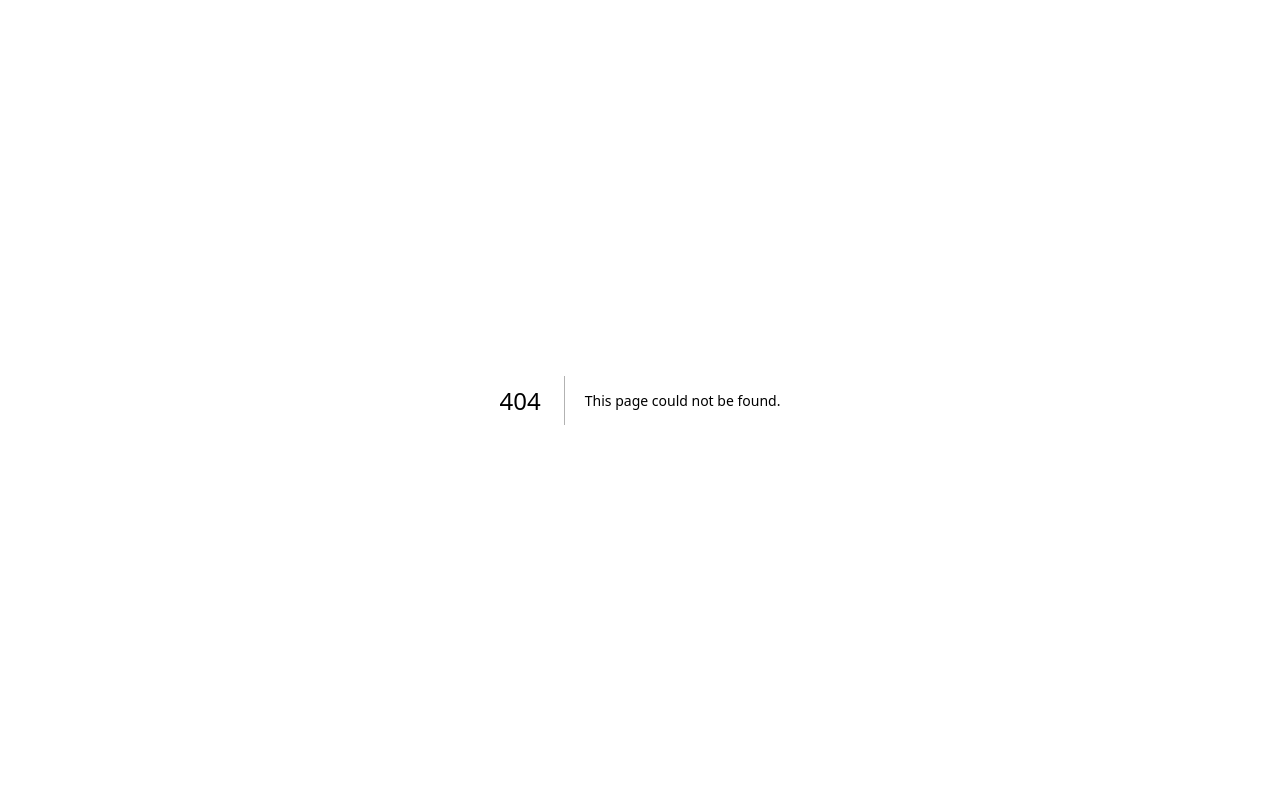
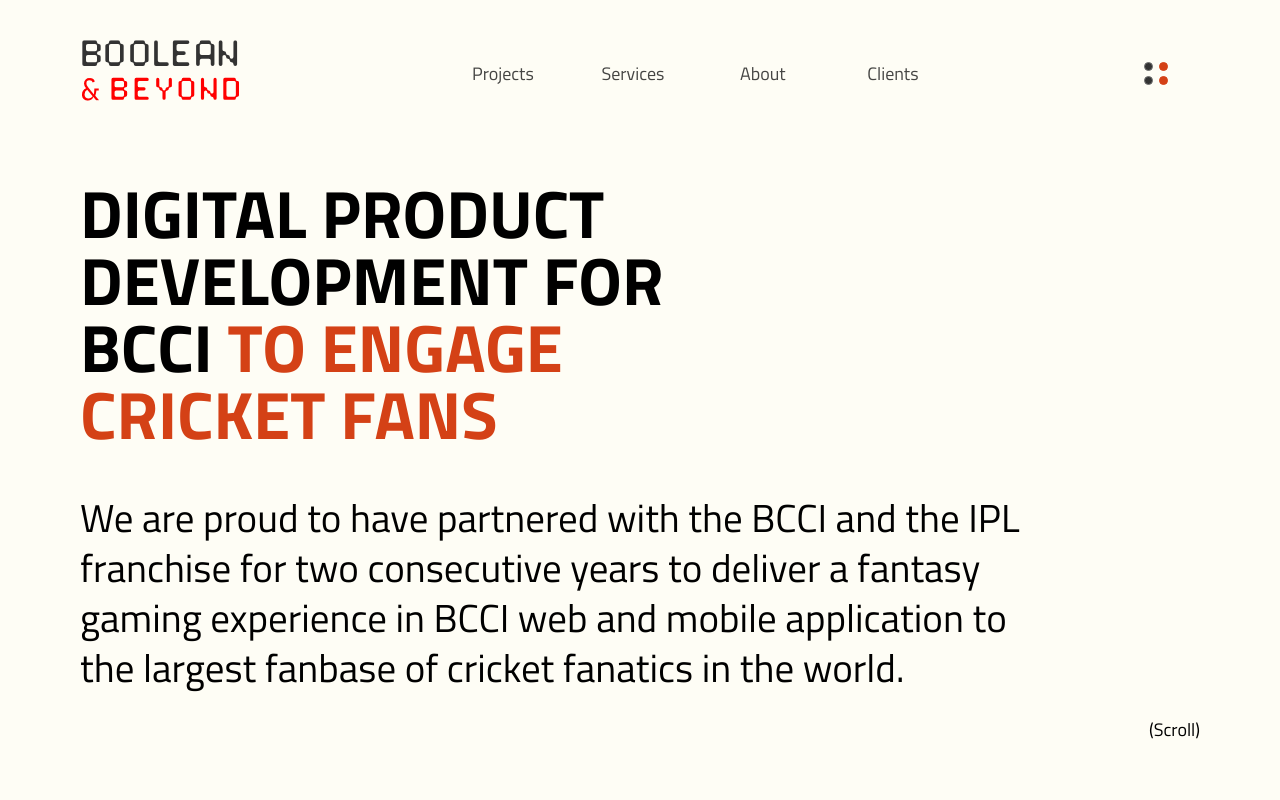
Before and after one commit to hariprasadvit/bnbwebsite, a Next.js app: page /case-study in a window 1280 px wide. Before the commit this address had no page. Shown: the top 800 px of the page. Built offline with nearby package versions, Linux system fonts and the light colour scheme.

Commit message:
url change

```diff
--- /dev/null
+++ b/src/app/case-study/page.js
@@ -0,0 +1,36 @@
+/** @format */
+
+import Head from "next/head";
+import dynamic from "next/dynamic";
+import Header from "@/components/Common/Header";
+import { digitalProductBannerData } from "@/components/data";
+import OurWorks from "@/components/Projects/OurWorks";
+
+const Banner = dynamic(() => import("@/components/Home/Banner"));
+const BannerImage = dynamic(() =>
+  import("@/components/DigitalProducts/BannerImage")
+);
+const NumberSection = dynamic(() => import("@/components/Home/NumberSection"));
+const InsightsAndBlog = dynamic(() =>
+  import("@/components/Home/InsightsAndBlog")
+);
+const Testimonials = dynamic(() => import("@/components/Home/Testimonials"));
+
+export default function DigitalProduct() {
+  return (
+    <div>
+      <Head>
+        <title>Boolean & Beyond</title>
+      </Head>
+      <div style={{ width: "100%" }}>
+        <Header />
+        <Banner bannerData={digitalProductBannerData} hideBorder />
+        <BannerImage />
+        <NumberSection disableTopPadding={true} />
+        <Testimonials />
+        <OurWorks />
+        <InsightsAndBlog />
+      </div>
+    </div>
+  );
+}
```
Also changed, not shown: src/app/case-study-detail/page.js (renamed from src/app/digital-product/page.js).
